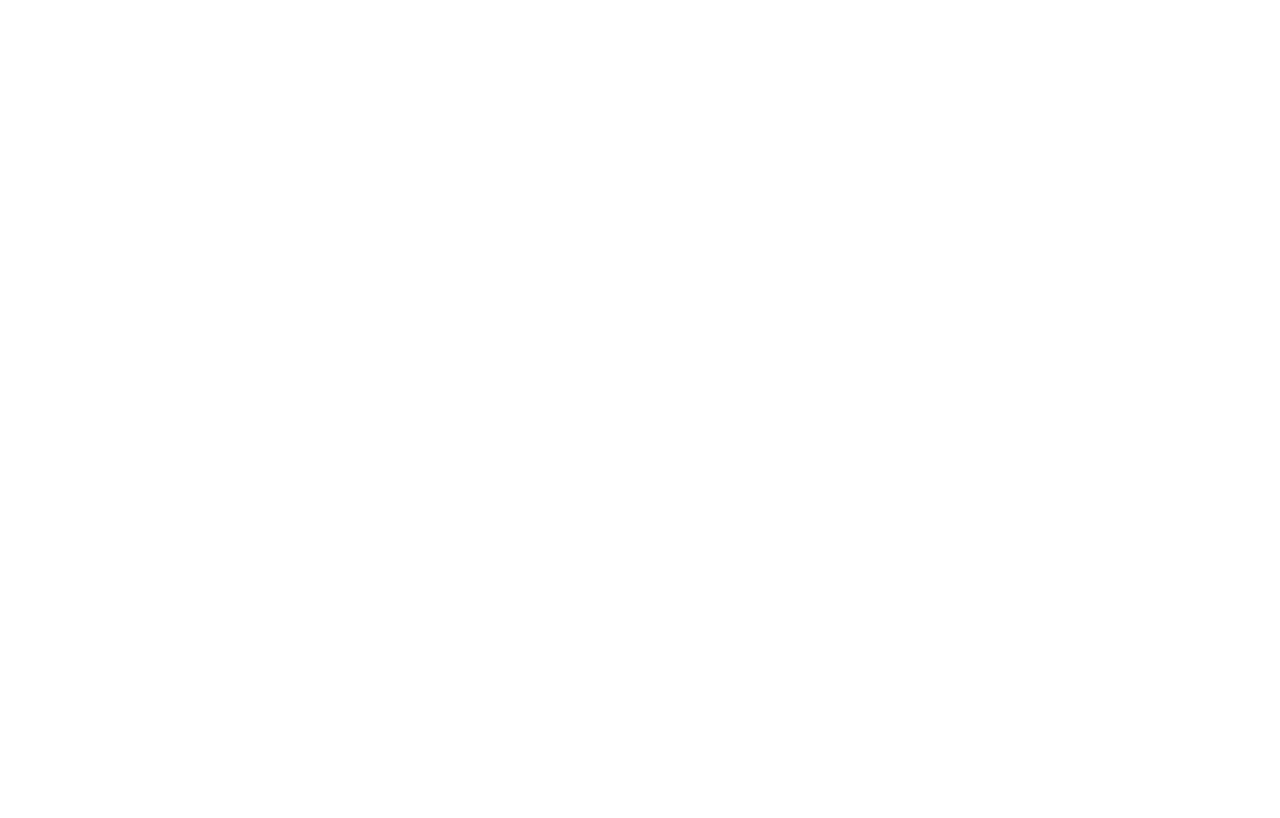
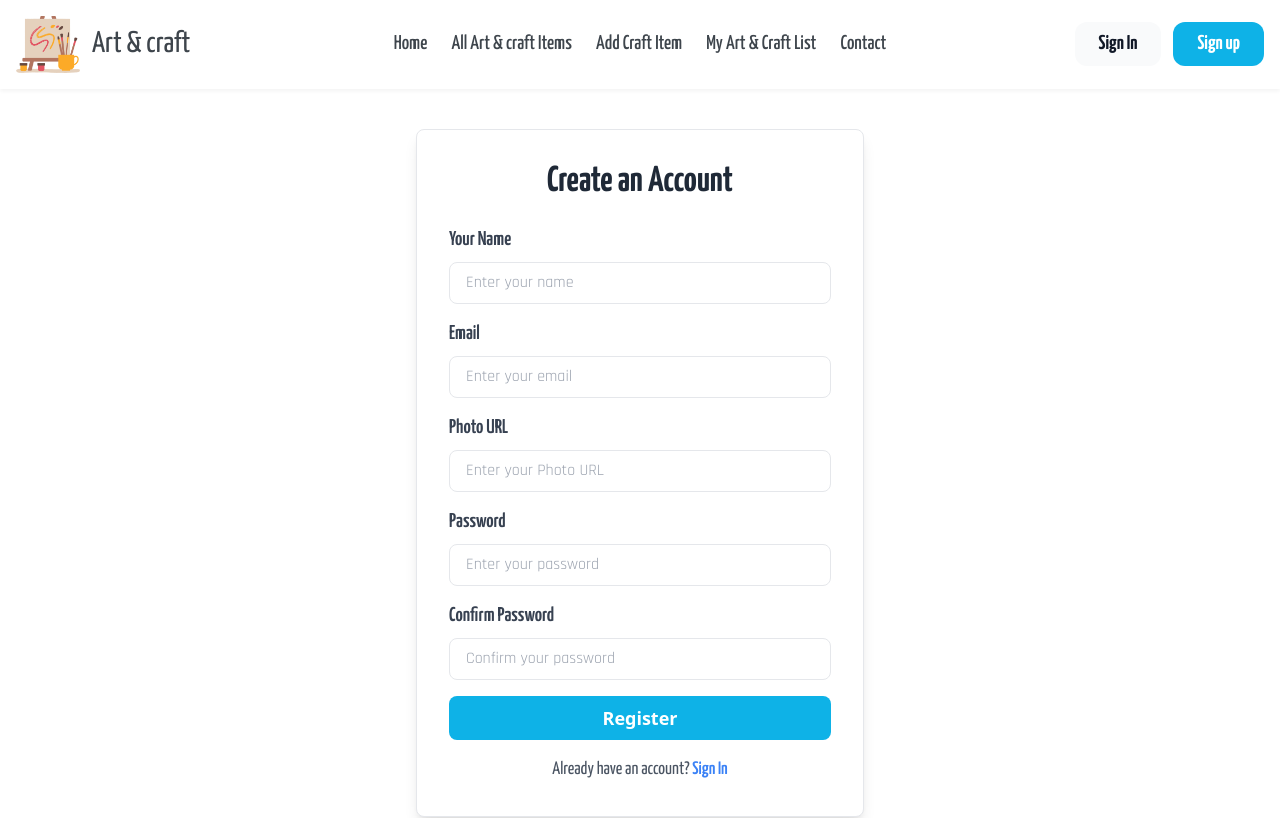
Before and after one commit to developerbarry/art-and-craft-store, a React (Vite) app in the folder art-and-craft-store/: page /sign-up in a window 1280 px wide. Before the commit this address had no page. Shown: the top 818 px of the page. Built offline with nearby package versions, Linux system fonts and the light colour scheme.

Commit message:
added sign up page

```diff
--- a/art-and-craft-store/src/componets/Header/Header.jsx
+++ b/art-and-craft-store/src/componets/Header/Header.jsx
@@ -35,7 +35,7 @@
                         <li><NavLink to={'/contact'} className={({ isActive }) => `${isActive ? "text-[#0EB2E7]" : "text-[#3e454c]"} text-sm md:text-xl font-medium hover:text-[#0EB2E7]`}>Contact</NavLink></li>
                     </ul>
                     <Link to={'sign-in'} className="hidden lg:inline-block lg:ml-auto lg:mr-3 py-2 px-6 bg-gray-50 hover:bg-gray-100 text-sm md:text-xl text-gray-900 font-bold  rounded-xl transition duration-200" >Sign In</Link>
-                    <Link className="hidden lg:inline-block py-2 px-6 bg-[#0eb2e7] hover:bg-[#1195bf] text-sm md:text-xl text-white font-bold rounded-xl transition duration-200" >Sign up</Link>
+                    <Link to={'/sign-up'} className="hidden lg:inline-block py-2 px-6 bg-[#0eb2e7] hover:bg-[#1195bf] text-sm md:text-xl text-white font-bold rounded-xl transition duration-200" >Sign up</Link>
                 </nav>
             </div>
 
--- a/art-and-craft-store/src/pages/SignIn/SignIn.jsx
+++ b/art-and-craft-store/src/pages/SignIn/SignIn.jsx
@@ -5,7 +5,7 @@
             <div className="container mx-auto">
                 <div className="min-h-screen bg-gray-100 flex flex-col justify-center py-12 sm:px-6 lg:px-8">
                     <div className="sm:mx-auto sm:w-full sm:max-w-md font-yan ">
-                        <h2 className="mt-6 text-center text-5xl font-extrabold text-gray-900">
+                        <h2 className="mt-6 text-center text-4xl font-extrabold text-gray-900">
                             Sign in to your account
                         </h2>
                         <p className="mt-2 text-center text-xl text-gray-600 max-w">
--- /dev/null
+++ b/art-and-craft-store/src/pages/SignUp/SignUp.jsx
@@ -0,0 +1,57 @@
+import { Link } from "react-router-dom";
+
+const SignUp = () => {
+    return (
+        <section>
+            <div className="container mx-auto">
+               <div className="py-10">
+               <div className="bg-white rounded-lg shadow-lg p-8 max-w-md w-full border mx-auto">
+                    <h2 className="text-4xl font-yan font-bold text-center text-gray-800 mb-6">Create an Account</h2>
+                    <form>
+                        <div className="mb-4">
+                            <label htmlFor="username" className="block text-xl text-gray-700 font-semibold mb-2 font-yan">Your Name</label>
+                            <input type="text" id="name" name="name" className="w-full px-4 py-2 border rounded-lg focus:outline-none focus:ring-2 focus:ring-blue-400 font-raj text-base" placeholder="Enter your name" required />
+
+                                <p className="text-red-500 text-sm mt-2 hidden" id="usernameError">Name is required.</p>
+
+                        </div>
+                        <div className="mb-4">
+                            <label htmlFor="email" className="block text-gray-700 font-semibold mb-2 text-xl font-yan">Email</label>
+                            <input type="email" name="email" id="email" className="w-full px-4 py-2 border rounded-lg focus:outline-none focus:ring-2 focus:ring-blue-400 font-raj text-base" placeholder="Enter your email" required />
+
+                                <p className="text-red-500 text-sm mt-2 hidden" id="emailError">Please enter a valid email.</p>
+
+                        </div>
+                        <div className="mb-4">
+                            <label htmlFor="phtoURL" className="block text-gray-700 font-semibold mb-2 text-xl font-yan">Photo URL</label>
+                            <input type="text" name="photoURL" id="photoURL" className="w-full px-4 py-2 border rounded-lg focus:outline-none focus:ring-2 focus:ring-blue-400 font-raj text-base" placeholder="Enter your Photo URL" required />
+
+                                <p className="text-red-500 text-sm mt-2 hidden" id="emailError">Please enter a valid email.</p>
+
+                        </div>
+                        <div className="mb-4">
+                            <label htmlFor="password" className="block text-gray-700 font-semibold mb-2 text-xl font-yan">Password</label>
+                            <input type="password" name="password" id="password" className="w-full px-4 py-2 border rounded-lg focus:outline-none focus:ring-2 focus:ring-blue-400 font-raj text-base" placeholder="Enter your password" required />
+
+                                <p className="text-red-500 text-sm mt-2 hidden" id="passwordError">Password is required.</p>
+
+                        </div>
+                        <div className="mb-4">
+                            <label htmlFor="confirm-password" className="block text-gray-700 font-semibold mb-2 font-yan text-xl">Confirm Password</label>
+                            <input type="password" name="confirm-password" id="confirm-password" className="w-full px-4 py-2 border rounded-lg focus:outline-none focus:ring-2 focus:ring-blue-400 font-raj text-base" placeholder="Confirm your password" required />
+
+                                <p className="text-red-500 text-sm mt-2 hidden" id="confirmPasswordError">Passwords do not match.</p>
+
+                        </div>
+                        <button type="submit" className="w-full bg-[#0eb2e7] hover:bg-[#1195bf] text-white py-2 rounded-lg font-semibold focus:outline-none focus:ring-2 focus:ring-blue-400 focus:ring-opacity-50 text-yan text-lg">Register</button>
+                    </form>
+                    <p className="text-center text-gray-600 mt-4 font-yan text-lg">Already have an account? <Link to={'/sign-in'} className="text-blue-500 font-semibold">Sign In</Link></p>
+                </div>
+               </div>
+
+            </div>
+        </section>
+    );
+};
+
+export default SignUp;
--- a/art-and-craft-store/src/routes/mainRoutes.jsx
+++ b/art-and-craft-store/src/routes/mainRoutes.jsx
@@ -6,6 +6,7 @@
 import MyArtAndCraft from "../pages/MyArtAndCraft/MyArtAndCraft";
 import AllArtAndCraftList from "../pages/AllArtAndCraftList/AllArtAndCraftList";
 import SignIn from "../pages/SignIn/SignIn";
+import SignUp from "../pages/SignUp/SignUp";
 
 const routes = (
   <>
@@ -19,6 +20,7 @@
       <Route path="/my-art-and-craft" element={<MyArtAndCraft />} />
       <Route path="contact" element={<ContactPage />} />
       <Route path="sign-in" element={<SignIn />}/>
+      <Route path="sign-up" element={<SignUp />}/>
     </Route>
   </>
 );
```
